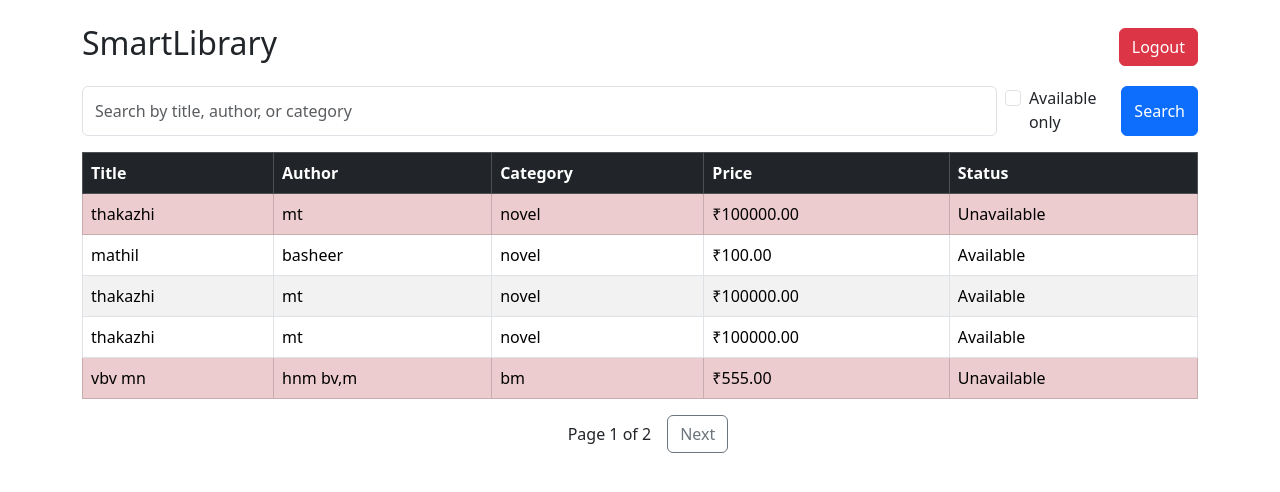
After one commit to arathyrajeesh/library-management, a Django app: page /books/user in a window 1280 px wide. The commit adds this page. Shown: the top 492 px of the page. Run offline with Django 5.2, Linux system fonts and the light colour scheme; a user stored in the database is signed in; data comes from the database, SQL or seed files in the repository; both versions use the stored data as it was after the commit.

Commit message:
separte dashboard page added

```diff
--- a/library_management/templates/login.html
+++ b/library_management/templates/login.html
@@ -54,7 +54,7 @@
                         <div class="credentials">
                             <p><strong>Admin Login:</strong><br>
                             Username: <code>admin</code><br>
-                            Password: <code>password</code></p>
+                            Password: <code>admin123</code></p>
                         </div>
                     </div>
                 </div>
--- /dev/null
+++ b/library_management/templates/user/all_books.html
@@ -0,0 +1,72 @@
+<!DOCTYPE html>
+<html lang="en">
+<head>
+    <meta charset="UTF-8">
+    <meta name="viewport" content="width=device-width, initial-scale=1.0">
+    <title>SmartLibrary - Book List</title>
+    <link href="https://cdn.jsdelivr.net/npm/bootstrap@5.3.3/dist/css/bootstrap.min.css" rel="stylesheet">
+</head>
+<body>
+<div class="container mt-4">
+    <div class="d-flex justify-content-between align-items-center mb-3">
+        <h2>SmartLibrary</h2>
+        <div>
+            <a href="{% url 'logout' %}" class="btn btn-danger">Logout</a>
+        </div>
+    </div>
+
+    <form method="get" class="d-flex mb-3">
+        <input type="text" name="q" class="form-control me-2" placeholder="Search by title, author, or category" value="{{ request.GET.q }}">
+        <div class="form-check me-2">
+            <input class="form-check-input" type="checkbox" name="available" id="available"
+                {% if request.GET.available == 'on' %}checked{% endif %}>
+            <label class="form-check-label" for="available">Available only</label>
+        </div>
+        <button class="btn btn-primary" type="submit">Search</button>
+    </form>
+
+    <table class="table table-striped table-bordered align-middle">
+        <thead class="table-dark">
+            <tr>
+                <th>Title</th>
+                <th>Author</th>
+                <th>Category</th>
+                <th>Price</th>
+                <th>Status</th>
+            </tr>
+        </thead>
+        <tbody>
+            {% for book in page_obj %}
+                <tr class="{% if not book.availability %}table-danger{% endif %}">
+                    <td>{{ book.title }}</td>
+                    <td>{{ book.author }}</td>
+                    <td>{{ book.category }}</td>
+                    <td>₹{{ book.price }}</td>
+                    <td>{{ book.availability|yesno:"Available,Unavailable" }}</td>
+                </tr>
+            {% empty %}
+                <tr>
+                    <td colspan="5" class="text-center text-muted">No books found.</td>
+                </tr>
+            {% endfor %}
+        </tbody>
+    </table>
+
+    <div class="d-flex justify-content-center mt-3">
+        {% if page_obj.has_previous %}
+            <a href="?q={{ request.GET.q }}{% if request.GET.available %}&available=on{% endif %}&page={{ page_obj.previous_page_number }}" class="btn btn-outline-secondary me-2">Previous</a>
+        {% endif %}
+
+        <span class="align-self-center px-3">
+            Page {{ page_obj.number }} of {{ page_obj.paginator.num_pages }}
+        </span>
+
+        {% if page_obj.has_next %}
+            <a href="?q={{ request.GET.q }}{% if request.GET.available %}&available=on{% endif %}&page={{ page_obj.next_page_number }}" class="btn btn-outline-secondary">Next</a>
+        {% endif %}
+    </div>
+</div>
+
+<script src="https://cdn.jsdelivr.net/npm/bootstrap@5.3.3/dist/js/bootstrap.bundle.min.js"></script>
+</body>
+</html>
--- a/library_management/urls.py
+++ b/library_management/urls.py
@@ -10,4 +10,5 @@ urlpatterns = [
     path('add-book/', views.add_book, name='add-book'),
     path('delete-book/<int:book_id>/', views.delete_book, name='delete-book'),
     path('books/update/<int:book_id>/', views.update_book, name='update-book'),
+    path('books/user',views.user_books,name='user-books')
 ]
--- a/library_management/views.py
+++ b/library_management/views.py
@@ -41,7 +41,10 @@ def user_login(request):
         user = authenticate(request, username=username, password=password)
         if user is not None:
             login(request, user)
-            return redirect('all-book')
+            if user.is_superuser:
+                return redirect('all-book')
+            else:
+                return redirect('user-books')
         else:
             messages.error(request, "Invalid username or password")
     return render(request, 'login.html')
@@ -51,6 +54,34 @@ def user_logout(request):
     logout(request)
     return redirect('login')
 
+@login_required(login_url='login')
+def user_books(request):
+    query = request.GET.get('q', '')
+    available_only = request.GET.get('available', '') == 'on'
+
+    books = Book.objects.all()
+
+    if query:
+        books = books.filter(
+            title__icontains=query
+        ) | books.filter(
+            author__icontains=query
+        ) | books.filter(
+            category__icontains=query
+        )
+
+    if available_only:
+        books = books.filter(availability=True)
+
+    paginator = Paginator(books, 5)
+    page_number = request.GET.get('page')
+    page_obj = paginator.get_page(page_number)
+
+    return render(request, 'user/all_books.html', {
+        'page_obj': page_obj,
+        'query': query,
+        'available_only': available_only,
+    })
 
 @login_required(login_url='login')
 def book_list(request):
```
Also changed, not shown: db.sqlite3.
